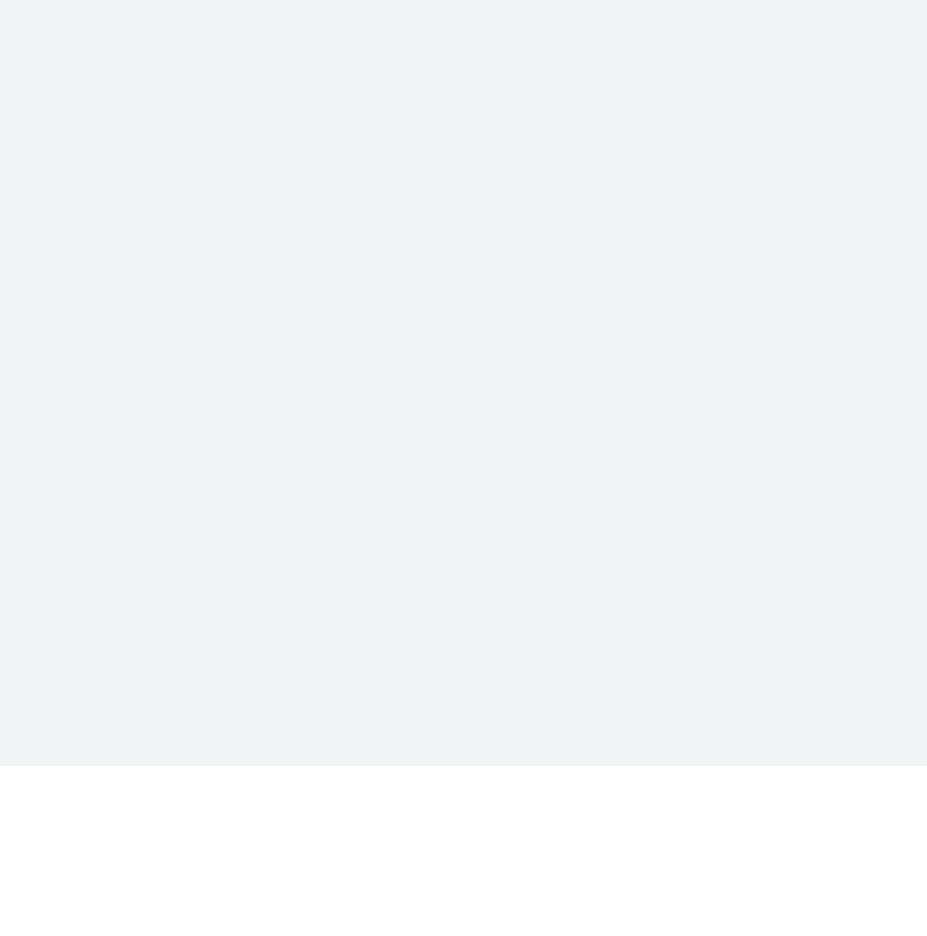
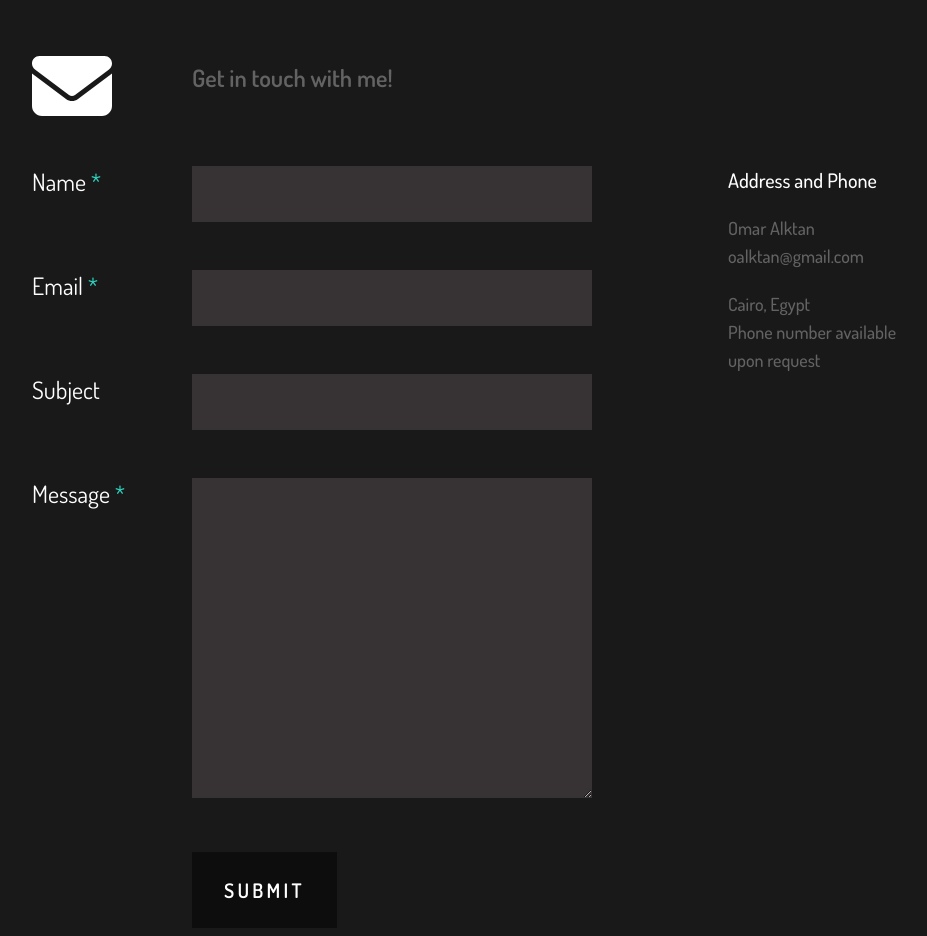
Before and after one commit to OmarAlkttan/OmarAlkttan.github.io, a Next.js app: page / in a window 1280 px wide. Shown: the part 4100-5036 px from the top of the page, without its empty margins (160-1087 px from the left). Before the commit the page ends 4866 px from the top, so only its background shows below. Built offline with nearby package versions, Linux system fonts and the light colour scheme.

Commit message:
add contact section

```diff
--- /dev/null
+++ b/components/Contact.jsx
@@ -0,0 +1,70 @@
+import React, { useState } from 'react';
+
+const Contact = () => {
+  const [name, setName] = useState('');
+  const [email, setEmail] = useState('');
+  const [subject, setSubject] = useState('');
+  const [message, setMessage] = useState('');
+
+  function handleSubmit(event){
+    event.preventDefault();
+
+    window.location.href = `mailto:oalktan@gmail.com?subject=${subject?? ""}&body=${name} ${email} ${message}`
+  }
+
+
+  return (
+    <form className='text-white space-y-12 mt-10 ' onSubmit={handleSubmit}>
+      <div className=''>
+        <label htmlFor="name" className='w-[10rem] inline-block  text-2xl float-left'>Name <span className='text-teal-400 '>*</span></label>
+        <input
+          required
+          className='bg-[#373233] h-[3.5rem] p-4 w-[25rem] text-xl focus:outline-none focus:bg-teal-400 focus:required:bg-red-500'
+          type="text"
+          id="name"
+          name="name"
+          value={name}
+          onChange={(e) => setName(e.target.value)}
+        />
+      </div>
+      <div>
+        <label htmlFor="email" className='w-[10rem] inline-block text-2xl float-left'>Email <span className='text-teal-400 '>*</span></label>
+        <input
+          required
+          className='bg-[#373233] h-[3.5rem] p-4 w-[25rem] text-xl focus:outline-none focus:bg-teal-400 focus:required:bg-red-500'
+          type="email"
+          id="email"
+          name="email"
+          value={email}
+          onChange={(e) => setEmail(e.target.value)}
+        />
+      </div>
+      <div>
+        <label htmlFor="subject" className='w-[10rem] inline-block text-2xl float-left'>Subject</label>
+        <input
+          className='bg-[#373233] h-[3.5rem] p-4 w-[25rem] text-xl focus:outline-none focus:bg-teal-400'
+          type="text"
+          id="subject"
+          name="subject"
+          value={subject}
+          onChange={(e) => setSubject(e.target.value)}
+        />
+      </div>
+      <div>
+          <label htmlFor="message" className='w-[10rem] inline-block text-2xl float-left'>Message <span className='text-teal-400 '>*</span></label>
+        <textarea
+          required
+          className='bg-[#373233] h-[20rem] p-4 w-[25rem] text-xl focus:outline-none focus:bg-teal-400 focus:required:bg-red-500'
+          id="message"
+          name="message"
+          value={message}
+          onChange={(e) => setMessage
+            (e.target.value)}
+        />
+      </div>
+      <button type="submit" className='bg-[#0d0d0d] text-white tracking-[0.2rem] text-xl font-semibold ml-[10rem] px-8 py-6 uppercase hover:bg-white hover:text-[#0d0d0d]'>Submit</button>
+    </form>
+  );
+};
+
+export default Contact;
--- a/package.json
+++ b/package.json
@@ -25,9 +25,11 @@
     "@types/node": "18.15.0",
     "@types/react": "18.0.28",
     "@types/react-dom": "18.0.11",
+    "axios": "^1.3.4",
     "eslint": "8.35.0",
     "eslint-config-next": "13.2.4",
     "next": "13.2.4",
+    "nodemailer": "^6.9.1",
     "react": "18.2.0",
     "react-dom": "18.2.0",
     "typescript": "4.9.5"
--- /dev/null
+++ b/pages/api/sendEmail.js
@@ -0,0 +1,32 @@
+import nodemailer from 'nodemailer';
+
+export default async function handler(req, res) {
+  const { name, email, message } = req.body;
+
+  // Create a Nodemailer transporter
+  const transporter = nodemailer.createTransport({
+    service: 'Gmail',
+    auth: {
+      user: 'oalktan@gmail.com',
+      pass: 'oa6842148635',
+    },
+  });
+
+  // Construct the email message
+  const messageBody = `Name: ${name}\nEmail: ${email}\nMessage: ${message}`;
+  const messageOptions = {
+    from: 'your-gmail-address@gmail.com',
+    to: 'recipient-email-address@example.com',
+    subject: 'New message from your website',
+    text: messageBody,
+  };
+
+  // Send the email
+  try {
+    await transporter.sendMail(messageOptions);
+    res.status(200).json({ message: 'Email sent successfully' });
+  } catch (error) {
+    console.error(error);
+    res.status(500).json({ message: 'Error sending email' });
+  }
+}
--- a/pages/index.jsx
+++ b/pages/index.jsx
@@ -2,10 +2,11 @@ import Head from 'next/head'
 import Image from 'next/image'
 import { Inter } from 'next/font/google'
 import ResponsiveHeader from './ResponsiveHeader'
+import Contact from '../components/Contact'
 import { useEffect, useRef, useState } from 'react'
 import { FontAwesomeIcon } from '@fortawesome/react-fontawesome'
 import { faGithub, faLinkedin, faLinkedinIn } from '@fortawesome/free-brands-svg-icons'
-import { faChevronCircleDown, faDownload, faFileDownload } from '@fortawesome/free-solid-svg-icons'
+import { faChevronCircleDown, faDownload, faEnvelope, faFileDownload, faMailBulk, faMailForward } from '@fortawesome/free-solid-svg-icons'
 
 const inter = Inter({ subsets: ['latin'] })
 
@@ -170,7 +171,7 @@ export default function Home() {
                     </p>
                   </div>
                   <div className='basis-1/2 mt-8 text-xl'>
-                    <a type='button' href='/resume.pdf' download className='bg-[#444] rounded py-4 px-5 hover:bg-white hover:text-[#444] transition-none' >
+                    <a type='button' href='/omar-alktan-resume.pdf' download className='bg-[#444] rounded py-4 px-5 hover:bg-white hover:text-[#444] transition-none' >
                       <FontAwesomeIcon icon={faDownload} className='transition-none'/>
                       <span className='ml-3'>
                         Download Resume
@@ -284,7 +285,37 @@ export default function Home() {
             </div>
         </div>
       </section>
-      <section id="contact" className='h-screen bg-gray-100' ref={contactRef}></section>
+      <section id="contact" className=' bg-[#191919]' ref={contactRef}>
+        <div className='py-20 max-w-4xl mx-auto'>
+          <div className='relative'>
+            <div className='float-left w-[10rem]'>
+              <FontAwesomeIcon icon={faEnvelope} className='text-white   text-end' size='5x'/>
+
+            </div>
+            <span className='text-[#636363] absolute top-4 font-semibold text-2xl clear-both'>Get in touch with me!</span>
+          </div>
+          <div className='flex clear-both'>
+              <div className='basis-3/4'>
+                <Contact />
+              </div>
+              <div className='px-6 ml-0 mt-10 basis-1/4'>
+                <h4 className='text-white text-xl font-medium mb-5'>Address and Phone</h4>
+                <div className='text-[#636363] text-lg font-medium'>
+                  <p className='mb-5'>
+                    Omar Alktan
+                    <br />
+                    oalktan@gmail.com
+                  </p>
+                  <p>
+                    Cairo, Egypt
+                    <br />
+                    Phone number available upon request
+                  </p>
+                </div>
+              </div>
+          </div>
+        </div>
+      </section>
     </>
   )
 }
```
Also changed, not shown: 2 other files (tests, documents, lock files or other folders).
